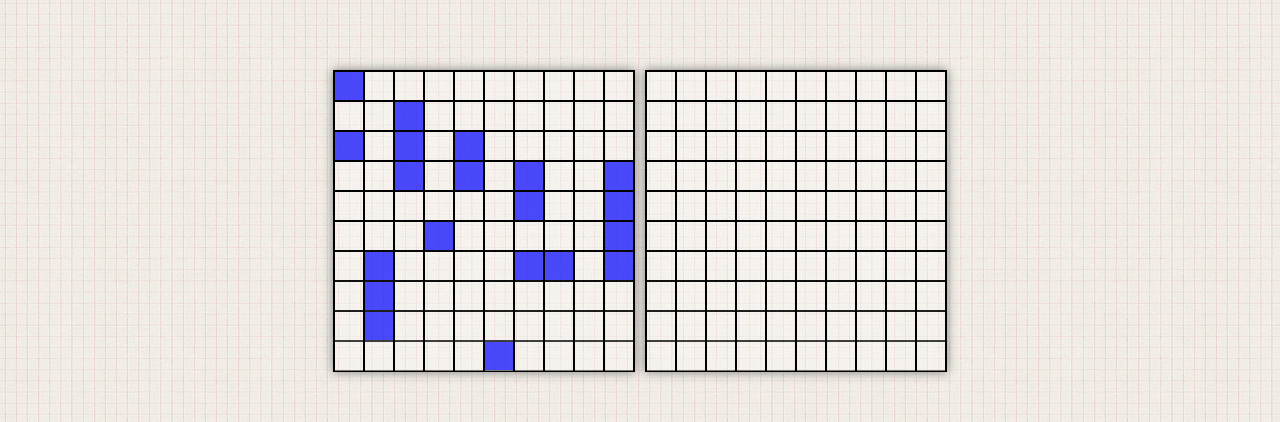
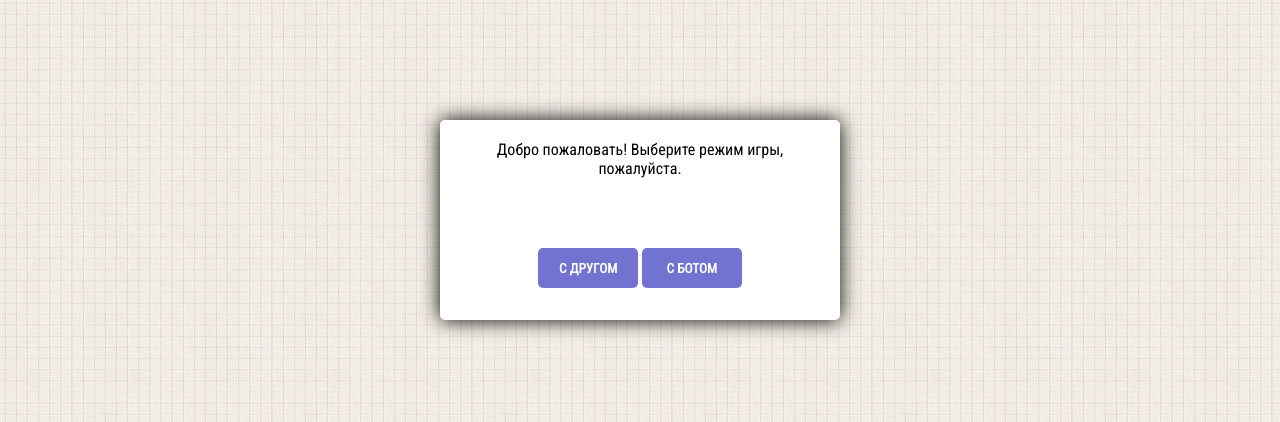
Before and after one commit to dmytro-vasylenko/course-work-oop, a plain HTML site: page index.html in a window 1280 px wide. Shown: the part 180-602 px from the top of the page. Drawn offline with Linux system fonts and the light colour scheme.

Commit message:
add window with choice

```diff
--- a/inc/css/style.sass
+++ b/inc/css/style.sass
@@ -1,6 +1,7 @@
 *
 	margin: 0
 	padding: 0
+	font-family: "Roboto Condensed", Arial
 
 body
 	background: url(../img/background.png)
@@ -21,12 +22,54 @@ body
 		box-shadow: 0 0 10px grey
 		background: rgba(255, 255, 255, 0.3)
 		float: left
+		opacity: 0
+		cursor: cell
 
 	#canvas-player
 		margin-right: 10px
 
 img
 	display: none
+
+#window
+	width: 400px
+	height: 200px
+	left: 0
+	right: 0
+	top: 0
+	bottom: 0
+	margin: auto
+	position: fixed
+	z-index: 1000
+	background: white
+	border-radius: 5px
+	box-shadow: 0 0 20px black
+	overflow: hidden
+	text-align: center
+
+	p
+		font-size: 16px
+		padding: 20px
+
+	button
+		width: 100px
+		height: 40px
+		border: none
+		margin-top: 50px
+		background: #7272d0
+		color: white
+		text-transform: uppercase
+		font-weight: bold
+		border-radius: 5px
+		transition: background 0.15s ease-in
+		cursor: pointer
+
+		&:hover
+			background: #4949B0
+
+	#friend-button
+		cursor: not-allowed
+		transition: none
 
 @media all and (max-width: 630px)
 	#playground
@@ -35,3 +78,9 @@ img
 
 		canvas
 			margin-bottom: 10px
+
+	#window
+		width: 90%
+
+		button
+			width: 40%
--- a/inc/js/classes/Main.js
+++ b/inc/js/classes/Main.js
@@ -10,12 +10,12 @@ require.config({
 	}
 });
 
-function sleep(ms) {
-	ms += new Date().getTime();
-	while(new Date() < ms){}
-}
-
-var gameState = true;
+document.getElementById("bot-button").addEventListener("click", function() {
+	document.getElementById("window").className += " fadeOut";
+	document.getElementById("canvas-player").className += " fadeInLeft";
+	document.getElementById("canvas-enemy").className += " fadeInRight";
+	document.getElementById("window").style.zIndex = -10000;
+});
 
 require(["Player", "Boat"], function(Player, Boat) {
 	var player = new Player("Dmitry", 10, 10, null, "canvas-player");
@@ -24,17 +24,12 @@ require(["Player", "Boat"], function(Player, Boat) {
 	player.generateBoats();
 	player.giveAI();
 
-	// var observer = {
-	// 	onFieldClick: function() {
-	// 		player.botAttack(player);
-	// 	}
-	// };
-
 	var enemy = new Player("Enemy", 10, 10, {
 		onFieldClick: function() {
 			player.botAttack();
 		}
 	}, "canvas-enemy");
+
 	enemy.init();
 	enemy.drawer.visible = false;
 	enemy.generateBoats();
--- a/index.html
+++ b/index.html
@@ -3,7 +3,8 @@
 <head>
 	<title>Sea Battle</title>
 	<meta charset="utf-8">
-	<meta name="viewport" content="width=device-width, initial-scale=1.0">
+	<meta name="viewport" content="width=device-width, initial-scale=1">
+	<link href="https://fonts.googleapis.com/css?family=Roboto+Condensed" rel="stylesheet">
 	<link rel="stylesheet" href="inc/css/style.css">
 	<link rel="stylesheet" href="inc/css/animate.css">
 	<script data-main="inc/js/classes/Main" type="text/javascript" src="bower_components/requirejs/require.js"></script>
@@ -11,9 +12,14 @@
 <body>
 	<img src="inc/img/bomb-miss.png" id="bomb-miss">
 	<img src="inc/img/bomb-on-target.png" id="bomb-on-target">
+	<div id="window" class="animated fadeInDownBig">
+		<p>Добро пожаловать! Выберите режим игры, пожалуйста.</p>
+		<button id="friend-button">С другом</button>
+		<button id="bot-button">С ботом</button>
+	</div>
 	<div id="playground">
-		<canvas id="canvas-player" class="animated fadeInLeft" height="300" width="300"></canvas>
-		<canvas id="canvas-enemy" class="animated fadeInRight" height="300" width="300"></canvas>
+		<canvas id="canvas-player" class="animated" height="300" width="300"></canvas>
+		<canvas id="canvas-enemy" class="animated" height="300" width="300"></canvas>
 	</div>
 </body>
 </html>
```
Also changed, not shown: inc/css/style.css, 1 other file.
